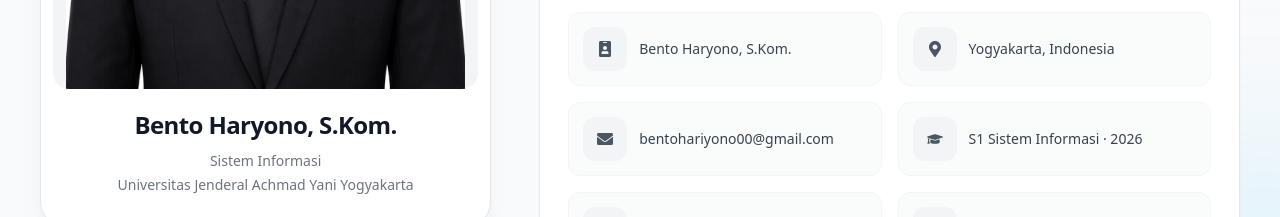
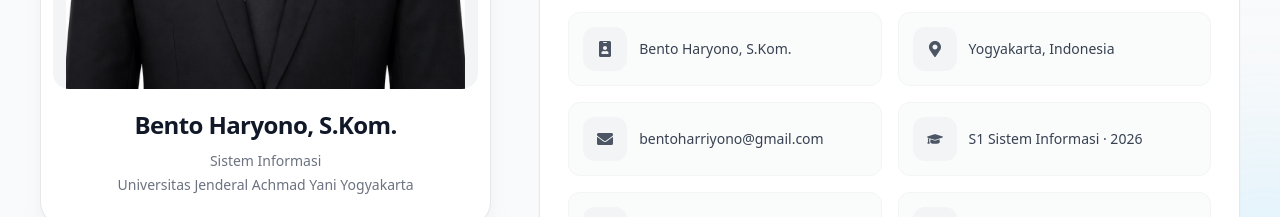
Before and after one commit to Hariyono20/Portfolio, a React (Vite) app: page / in a window 1280 px wide. Shown: the part 2000-2217 px from the top of the page. Built offline with nearby package versions, Linux system fonts and the light colour scheme.

Commit message:
Update portfolio UI and animations

```diff
--- a/src/sections/About.jsx
+++ b/src/sections/About.jsx
@@ -28,8 +28,8 @@ const personalInfo = [
   },
   {
     icon: FaEnvelope,
-    label: "bentohariyono00@gmail.com",
-    href: "mailto:bentohariyono00@gmail.com",
+    label: "bentoharriyono@gmail.com",
+    href: "mailto:bentoharriyono@gmail.com",
   },
   {
     icon: FaGraduationCap,
--- a/src/sections/Contact.jsx
+++ b/src/sections/Contact.jsx
@@ -29,10 +29,10 @@ const contactDetails = [
   },
   {
     title: "Email Address",
-    value: "bentohariyono00@gmail.com",
+    value: "bentoharriyono@gmail.com",
     icon: FaEnvelope,
     color: "orange",
-    href: "mailto:bentohariyono00@gmail.com",
+    href: "mailto:bentoharriyono@gmail.com",
   },
   {
     title: "Availability",
@@ -122,7 +122,7 @@ export default function Contact() {
   const handleSubmit = (event) => {
     event.preventDefault();
 
-    const recipient = "bentohariyono00@gmail.com";
+    const recipient = "bentoharriyono@gmail.com";
     const subject =
       form.subject.trim() || `Portfolio Contact - ${form.name.trim()}`;
 
--- a/src/sections/Footer.jsx
+++ b/src/sections/Footer.jsx
@@ -62,9 +62,9 @@ const contactInfo = [
   },
   {
     label: "Email",
-    value: "bentohariyono00@gmail.com",
+    value: "bentoharriyono@gmail.com",
     icon: FaEnvelope,
-    href: "mailto:bentohariyono00@gmail.com",
+    href: "mailto:bentoharriyono@gmail.com",
   },
   {
     label: "Phone",
@@ -114,7 +114,7 @@ export default function Footer() {
       "Membuka aplikasi email untuk menyiapkan permintaan berlangganan.",
     );
 
-    window.location.href = `mailto:bentohariyono00@gmail.com?subject=${encodeURIComponent(
+    window.location.href = `mailto:bentoharriyono@gmail.com?subject=${encodeURIComponent(
       subject,
     )}&body=${encodeURIComponent(body)}`;
   };
```
